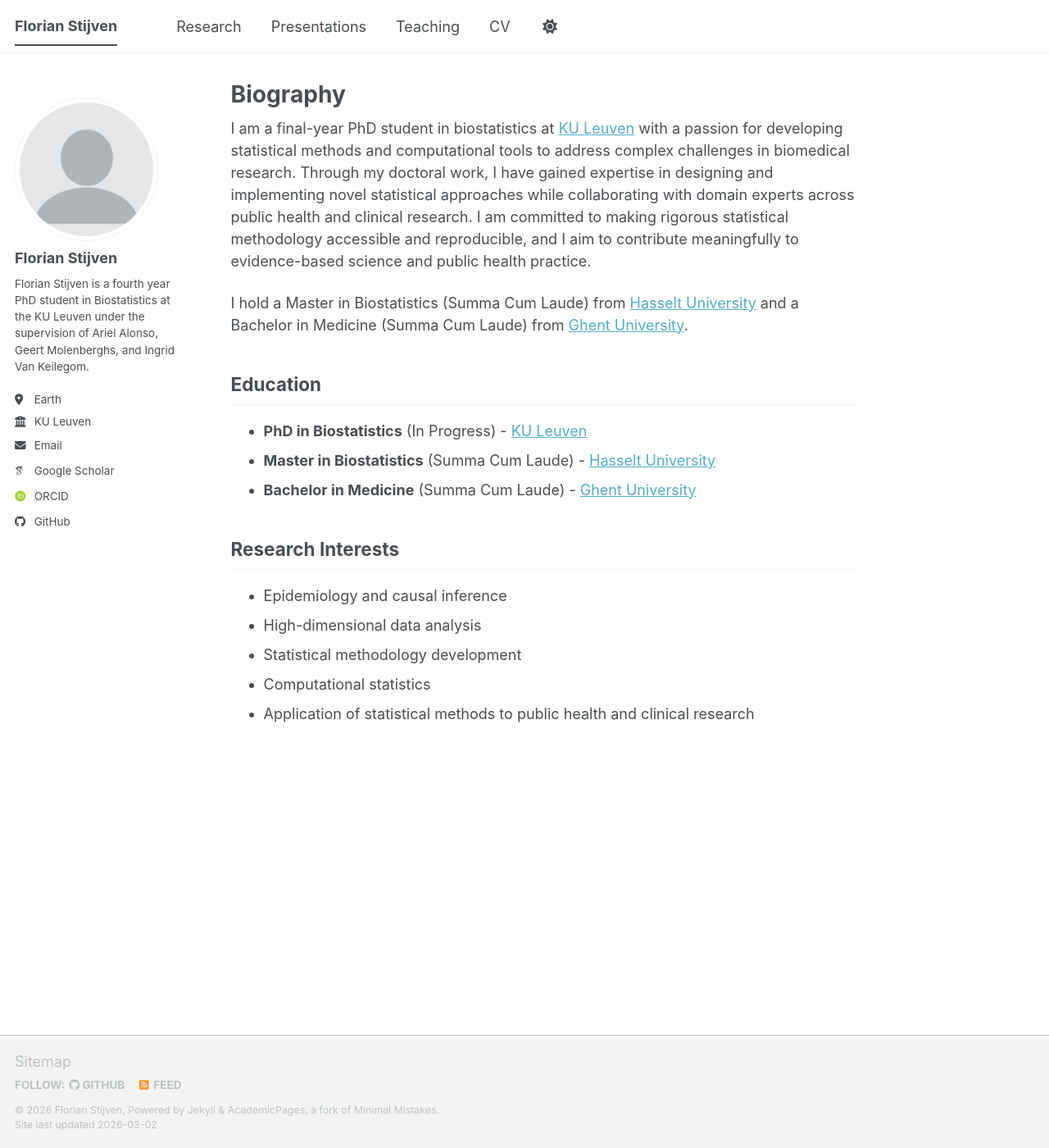
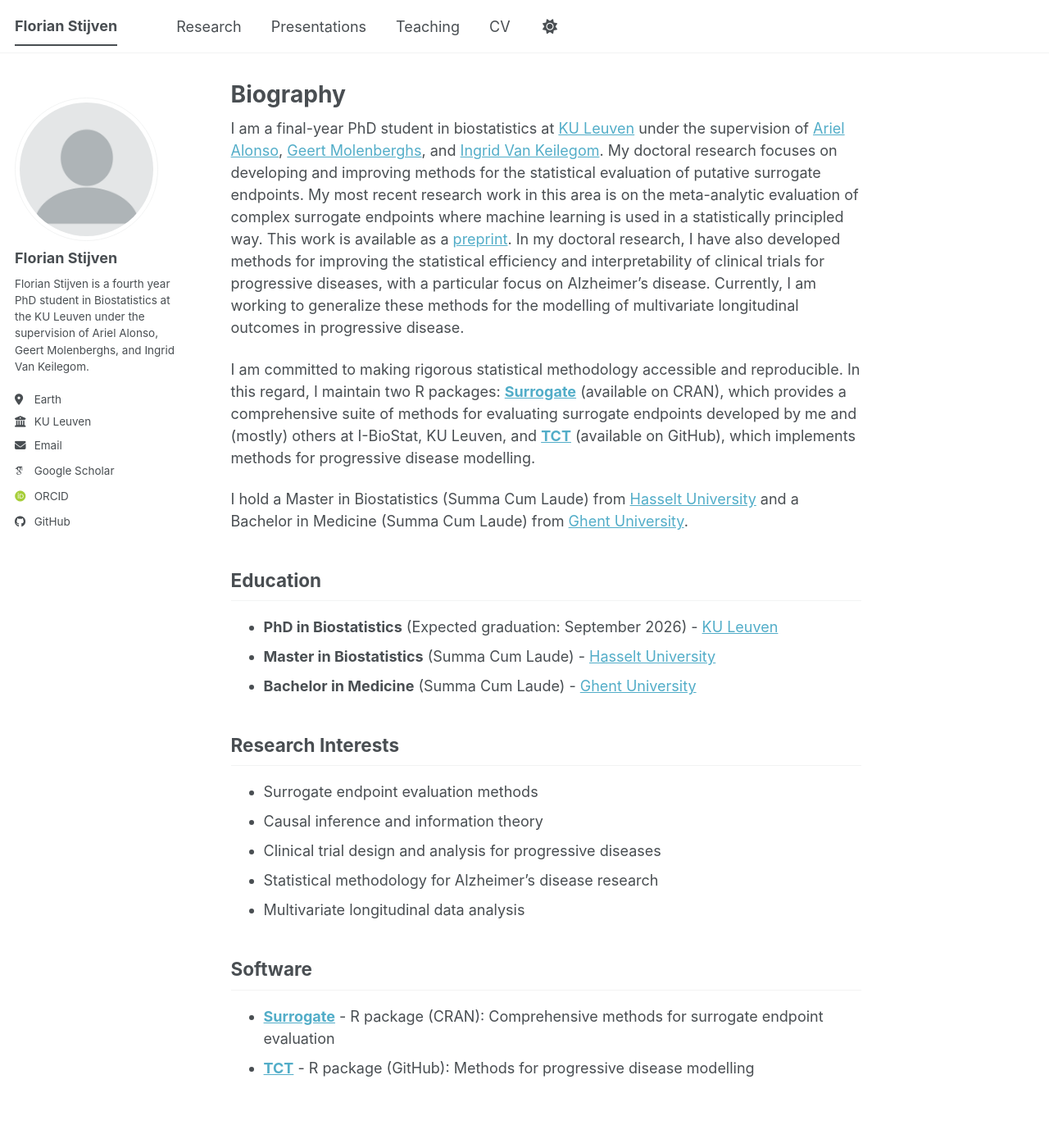
Before and after one commit to florianstijven/florianstijven.github.io, a Jekyll site: the page built from _pages/about.md, in a window 1280 px wide and 1400 px high. Shown: the whole window at 82% size. Built offline with Jekyll 4.4.1, drawn with Linux system fonts in a browser that asks for light colours; some web fonts are replaced; a script bundle is joined from its source files by our own code; library files that are not in the unit come from our copies.

Commit message:
Update homepage

```diff
--- a/_pages/about.md
+++ b/_pages/about.md
@@ -7,20 +7,29 @@ redirect_from:
   - /about.html
 ---
 
-I am a final-year PhD student in biostatistics at [KU Leuven](https://www.kuleuven.be/) with a passion for developing statistical methods and computational tools to address complex challenges in biomedical research. Through my doctoral work, I have gained expertise in designing and implementing novel statistical approaches while collaborating with domain experts across public health and clinical research. I am committed to making rigorous statistical methodology accessible and reproducible, and I aim to contribute meaningfully to evidence-based science and public health practice.
+I am a final-year PhD student in biostatistics at [KU Leuven](https://www.kuleuven.be/) under the supervision of [Ariel Alonso](https://www.kuleuven.be/wieiswie/en/person/00065129), [Geert Molenberghs](https://www.kuleuven.be/wieiswie/en/person/u0056633), and [Ingrid Van Keilegom](https://feb.kuleuven.be/research/decision-sciences-and-information-management/orstat/ingrid-van-keilegom).
+My doctoral research focuses on developing and improving methods for the statistical evaluation of putative surrogate endpoints. My most recent research work in this area is on the meta-analytic evaluation of complex surrogate endpoints where machine learning is used in a statistically principled way. This work is available as a [preprint](https://arxiv.org/abs/2509.01737).
+In my doctoral research, I have also developed methods for improving the statistical efficiency and interpretability of clinical trials for progressive diseases, with a particular focus on Alzheimer's disease. Currently, I am working to generalize these methods for the modelling of multivariate longitudinal outcomes in progressive disease.
+
+I am committed to making rigorous statistical methodology accessible and reproducible. In this regard, I maintain two R packages: **[Surrogate](https://cran.r-project.org/package=Surrogate)** (available on CRAN), which provides a comprehensive suite of methods for evaluating surrogate endpoints developed by me and (mostly) others at I-BioStat, KU Leuven, and **[TCT](https://github.com/florianstijven/TCT)** (available on GitHub), which implements methods for progressive disease modelling.
 
 I hold a Master in Biostatistics (Summa Cum Laude) from [Hasselt University](https://www.uhasselt.be/) and a Bachelor in Medicine (Summa Cum Laude) from [Ghent University](https://www.ugent.be/).
 
 ## Education
 
-* **PhD in Biostatistics** (In Progress) - [KU Leuven](https://www.kuleuven.be/)
+* **PhD in Biostatistics** (Expected graduation: September 2026) - [KU Leuven](https://www.kuleuven.be/)
 * **Master in Biostatistics** (Summa Cum Laude) - [Hasselt University](https://www.uhasselt.be/)
 * **Bachelor in Medicine** (Summa Cum Laude) - [Ghent University](https://www.ugent.be/)
 
 ## Research Interests
 
-* Epidemiology and causal inference
-* High-dimensional data analysis
-* Statistical methodology development
-* Computational statistics
-* Application of statistical methods to public health and clinical research
+* Surrogate endpoint evaluation methods
+* Causal inference and information theory
+* Clinical trial design and analysis for progressive diseases
+* Statistical methodology for Alzheimer's disease research
+* Multivariate longitudinal data analysis
+
+## Software
+
+* **[Surrogate](https://cran.r-project.org/package=Surrogate)** - R package (CRAN): Comprehensive methods for surrogate endpoint evaluation
+* **[TCT](https://github.com/florianstijven/TCT)** - R package (GitHub): Methods for progressive disease modelling
```
